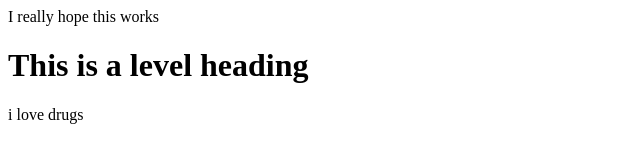
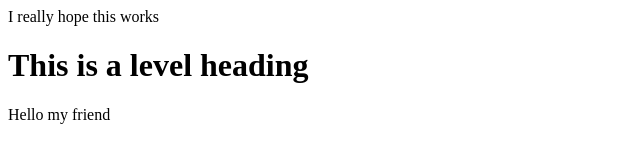
Before and after one commit to Pmoney1383/My-Website, a plain HTML site: page Index.html in a window 1280 px wide. Shown: the full height of the page, 0-640 px from the left. Drawn offline with Linux system fonts and the light colour scheme.

Commit message:
Update Index.html

```diff
--- a/Index.html
+++ b/Index.html
@@ -6,6 +6,6 @@
 
      <h1> This is a level heading </h1>
 
-      <p> i love drugs </p>
+      Hello my friend
 
 </html>
```
